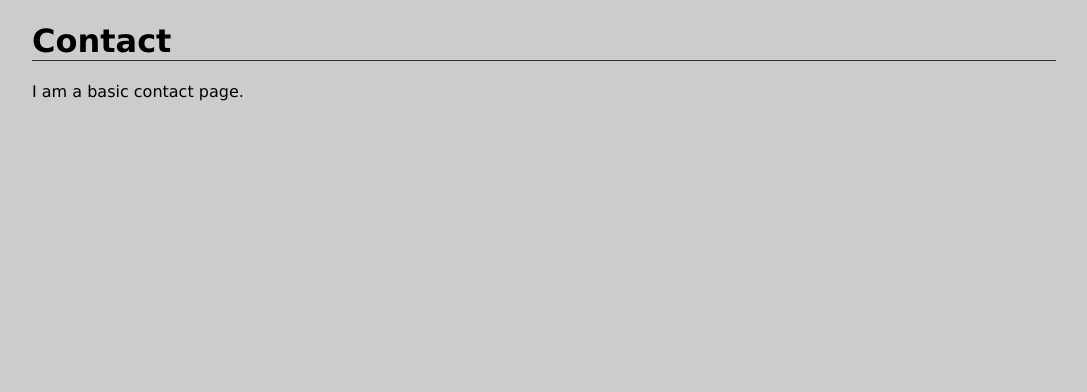
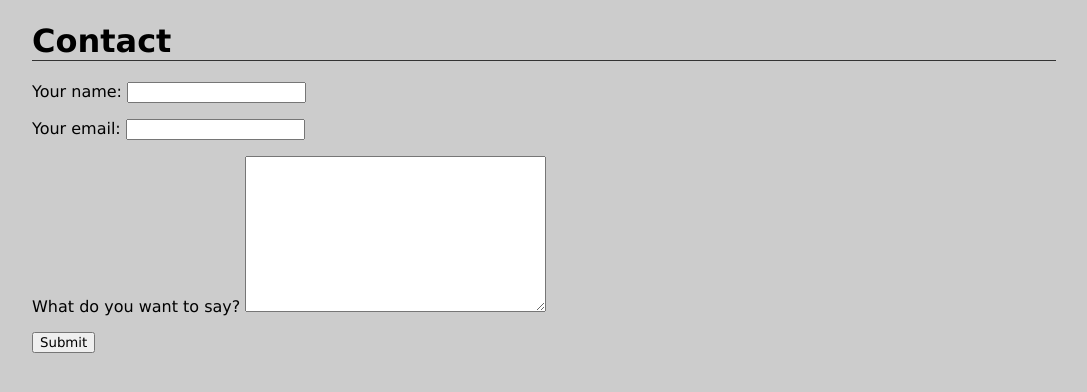
Before and after one commit to johnpilbeam/hellowebapp, a Django app: page /contact/ in a window 1280 px wide. Shown: the part 206-598 px from the top of the page, without its empty margins (96-1183 px from the left). Run offline with Django 3.2, Linux system fonts and the light colour scheme.

Commit message:
Finished Intermediate Chapter 1

```diff
--- a/collection/forms.py
+++ b/collection/forms.py
@@ -1,3 +1,4 @@
+from django import forms
 from django.forms import ModelForm
 from collection.models import Thing
 
@@ -6,3 +7,19 @@ class ThingForm(ModelForm):
     class Meta:
         model = Thing
         fields = ('name', 'description',)
+
+# our new form
+class ContactForm(forms.Form):
+    contact_name = forms.CharField(required=True)
+    contact_email = forms.EmailField(required=True)
+    content = forms.CharField(
+        required=True,
+        widget=forms.Textarea
+    )
+
+    # the new bit we're adding
+    def __init__(self, *args, **kwargs):
+        super(ContactForm, self).__init__(*args, **kwargs)
+        self.fields['contact_name'].label = "Your name:"
+        self.fields['contact_email'].label = "Your email:"
+        self.fields['content'].label = "What do you want to say?"
--- a/collection/templates/contact.html
+++ b/collection/templates/contact.html
@@ -1,9 +1,11 @@
 {% extends 'base.html' %}
-{% block title %}
-	Contact - {{ block.super }}
-{% endblock title %}
+{% block title %} Contact - {{ block.super }}{% endblock %}
 
 {% block content %}
-	<h1>Contact</h1>
-	<p> I am a basic contact page.</p>
-{% endblock content %}
+<h1>Contact</h1>
+<form role="form" action="" method="post">
+	{% csrf_token %}
+	{{ form.as_p }}
+	<button type="submit">Submit</button>
+</form>
+{% endblock %}
--- /dev/null
+++ b/collection/templates/contact_template.txt
@@ -0,0 +1,3 @@
+Contact Name: {{ contact_name|striptags }}
+Email: {{ contact_email|striptags }}
+Content: {{ form_content|striptags }}
--- a/collection/views.py
+++ b/collection/views.py
@@ -1,3 +1,6 @@
+from django.template.loader import get_template
+from django.core.mail import EmailMessage
+from collection.forms import ContactForm
 from django.template.defaultfilters import slugify
 from django.shortcuts import render, redirect
 
@@ -82,3 +85,37 @@ def browse_by_name( request, initial = None):
         'things': things,
         'initial': initial,
 })
+
+
+ # add to your views
+def contact(request):
+    form_class = ContactForm
+
+    # new logic!
+    if request.method == 'POST':
+	    form = form_class(data=request.POST)
+	    if form.is_valid():
+		    contact_name = form.cleaned_data['contact_name']
+		    contact_email = form.cleaned_data['contact_email']
+		    form_content = form.cleaned_data['content']
+
+		    # email the profile with the contact info
+		    template = get_template('contact_template.txt')
+
+		    context = {
+			    'contact_name': contact_name, 'contact_email': contact_email,
+			    'form_content': form_content,
+		    }
+		    content = template.render(context)
+
+		    email = EmailMessage(
+			    'New contact form submission', content,
+			    'Your website <hi@example.com>', ['john.pilbeam@sbs.ox.ac.uk'],
+			    headers = {'Reply-To': contact_email }
+		    )
+		    email.send()
+		    return redirect('contact')
+
+    return render(request, 'contact.html', {
+        'form': form_class,
+    })
--- a/hellowebapp/urls.py
+++ b/hellowebapp/urls.py
@@ -17,9 +17,7 @@ urlpatterns = [
     path('about/',
         TemplateView.as_view(template_name='about.html'),
         name='about'),
-    path('contact/',
-        TemplateView.as_view(template_name='contact.html'),
-        name='contact'),
+    path('contact/', views.contact, name='contact'),
     path('things/<slug>/', views.thing_detail, name='thing_detail'),
     path('things/<slug>/edit/', views.edit_thing, name='edit_thing'),
     # the new password reset URLs
```
